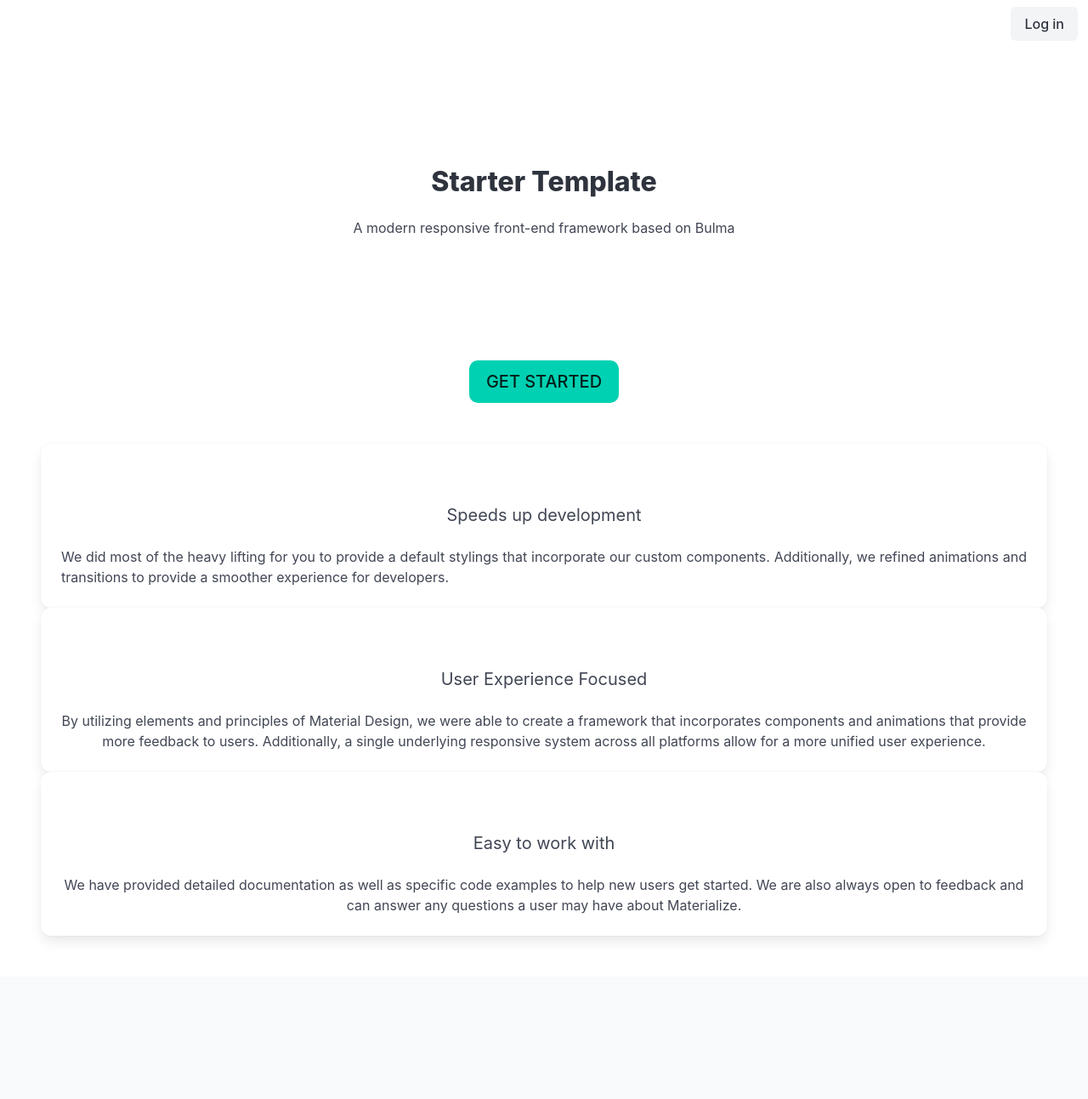
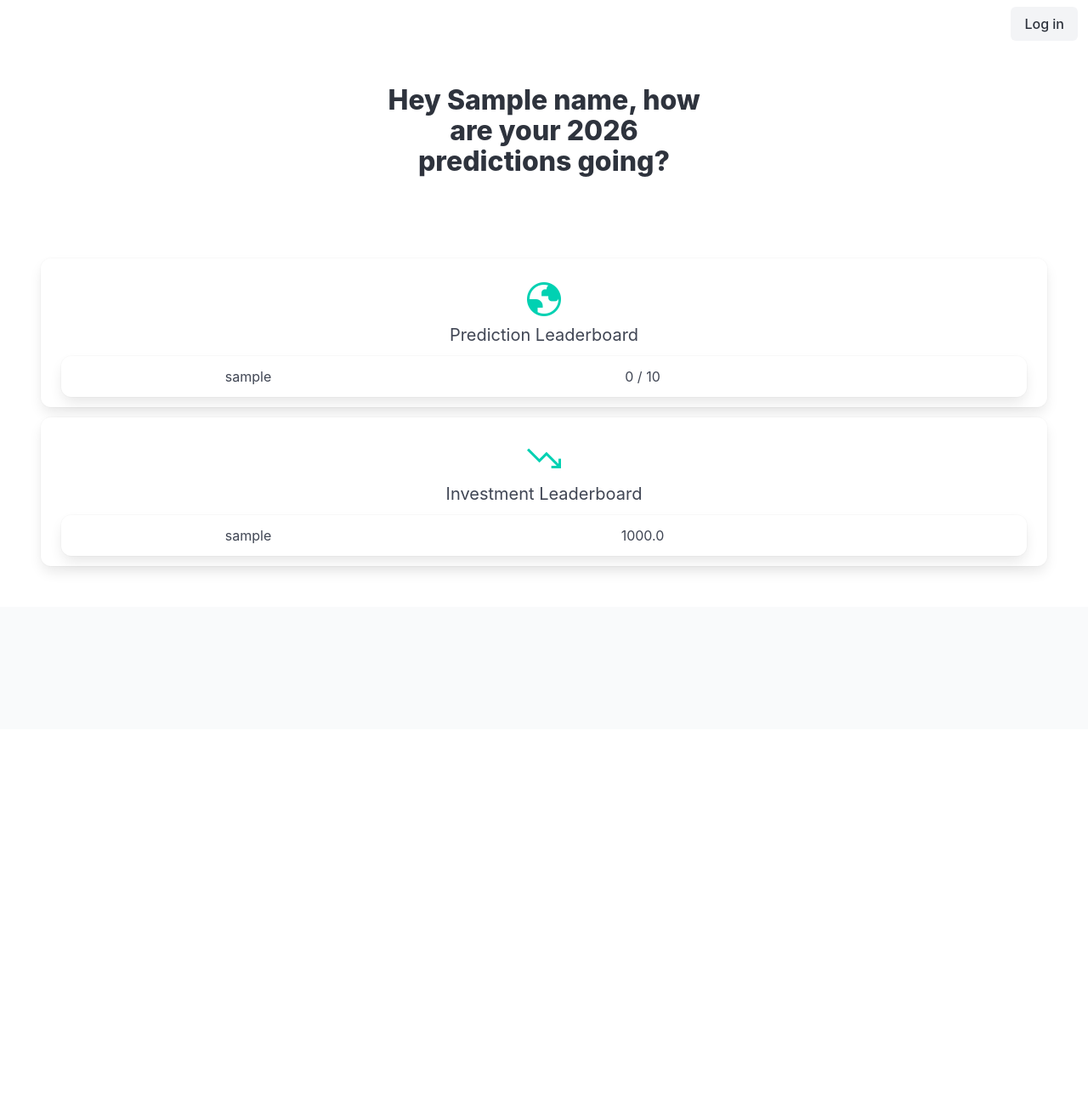
Before and after one commit to Vanpaia/hagenbund, a Flask app: template app/templates/index.html in a window 1280 px wide. Shown: the whole page at 85% size. After the commit the page ends 673 px from the top, so only its background shows below. Run offline with Flask 3, Linux system fonts and the light colour scheme; tables that the repository leaves empty hold one stand-in row (values such as "Sample post"); the template is opened without the code that fills it: values that come from a table or form of the project are taken from there, most other values are stand-ins (such as "Sample title", 1, 10 or a date in 2020); some libraries are stand-ins or nearby versions.

Commit message:
Added Simple Dashboard

```diff
--- a/app/models.py
+++ b/app/models.py
@@ -1,5 +1,8 @@
 from app import db, login
 from flask_login import UserMixin
+from sqlalchemy.ext.hybrid import hybrid_property
+from sqlalchemy.sql.functions import coalesce
+from sqlalchemy import func, select
 from flask import jsonify
 from werkzeug.security import generate_password_hash, check_password_hash
 from datetime import datetime, timezone
@@ -13,6 +16,12 @@ class Category(Enum):
     SCI = "Science/Technology"
     ECO = "Economy/Business"
 
+class PredictionStatus(Enum):
+    PENDING = "pending"
+    VOTING = "voting"
+    SUCCESS = "success"
+    FAILED = "failed"
+
 
 class User(UserMixin, db.Model):
     __tablename__ = "user"
@@ -23,6 +32,51 @@ class User(UserMixin, db.Model):
     is_admin = db.Column(db.Boolean, default=False)
 
     achievements = db.relationship("UserAchievement", back_populates="user")
+    stockpicks = db.relationship("StockPick", back_populates="user")
+    predictions = db.relationship("Prediction", back_populates="author")
+
+    @hybrid_property
+    def total_investment(self) -> int:
+        return round(sum(1000/p.initial_price*p.current_price for p in self.stockpicks), 2)
+
+    @total_investment.inplace.expression
+    @classmethod
+    def _total_investment_expression(cls):
+        return (
+            select(func.sum((1000 / StockPick.initial_price) * StockPick.current_price))
+            .where(StockPick.user_id == cls.id)
+            .label("total_portfolio_value")
+        )
+
+    @hybrid_property
+    def total_prediction_points(self) -> int:
+        return sum(p.points or 0 for p in self.predictions)
+
+    @total_prediction_points.inplace.expression
+    @classmethod
+    def _total_prediction_points_expression(cls):
+        return (
+            select(func.sum(Prediction.points))
+            .where(Prediction.user_id == cls.id)
+            .label("total_points")
+        )
+
+    @hybrid_property
+    def total_achieved_points(self) -> int:
+        # Python logic
+        return sum(p.points or 0 for p in self.predictions if p.status == PredictionStatus.SUCCESS)
+
+    @total_achieved_points.inplace.expression
+    @classmethod
+    def _total_achieved_points_expression(cls):
+        # SQL logic
+        return (
+            select(coalesce(func.sum(Prediction.points), 0))
+            .where(Prediction.user_id == cls.id)
+            .where(Prediction.status == PredictionStatus.SUCCESS)
+            .correlate(cls) # Helps SQLAlchemy understand the relationship in subqueries
+            .label("total_achieved_points")
+        )
 
     def set_password(self, password):
         self.password_hash = generate_password_hash(password)
@@ -63,11 +117,12 @@ class Prediction(db.Model):
     description = db.Column(db.Text, nullable=True)
     category = db.Column(db.Enum(Category), nullable=False)
     created_at = db.Column(db.Date, default= lambda: datetime.now(timezone.utc))
+    status = db.Column(db.Enum(PredictionStatus), default=PredictionStatus.PENDING)
 
     points = db.Column(db.Integer, nullable=True)
     likelihood = db.Column(db.Float, nullable=True)
 
-    author = db.relationship("User", backref="predictions")
+    author = db.relationship("User", back_populates="predictions")
 
     def to_dict(self):
         formatted_date = self.created_at.isoformat() if self.created_at else None
@@ -114,6 +169,8 @@ class StockPick(db.Model):
     initial_price = db.Column(db.Float, nullable=False)
     current_price = db.Column(db.Float, nullable=False)
 
+    user = db.relationship("User", back_populates="stockpicks")
+
     __table_args__ = (
             db.UniqueConstraint('user_id', 'symbol', name='_user_symbol_uc'),
         )
--- /dev/null
+++ b/app/static/js/index.js
@@ -0,0 +1 @@
+// Nothing for now
--- a/app/templates/index.html
+++ b/app/templates/index.html
@@ -3,78 +3,83 @@
 {% block content %}
   <!-- Main Content -->
   <div class="main-content">
-    <section class="hero is-medium is-hero-bar">
+    <section class="hero is-hero-bar">
       <div class="hero-body">
         <div class="container has-text-centered">
-          <p class="title">
-            Starter Template
-          </p>
-          <p class="sub-title">
-            A modern responsive front-end framework based on Bulma
-          </p>
+          <div class="grid">
+            <div class="cell">
+            </div>
+            <div class="cell">
+              <div class="block">
+                <h1 class="title">
+                  Hey {{ name }}, how are your 2026 predictions going?
+                </h1>
               </div>
             </div>
-      <div class="hero-foot">
-        <div class="container has-text-centered">
-          <a class="button is-medium is-primary" href="#">GET STARTED</a>
-        </div
-      </div>
-    </section>
-    <section class="section is-main-section">
-      <div class="tile is-ancestor">
-        <div class="tile is-parent">
-          <div class="card tile is-child">
-            <div class="card-content has-text-centered">
-              <div class="is-widget-icon">
-                <span class="icon has-text-primary is-large">
-                  <i class="mdi mdi-flash mdi-48px"></i>
-                </span>
-              </div>
-              <div class="is-widget-label">
-                <h2 class="subtitle is-spaced">
-                  Speeds up development
-                </h2>
-                <p class="has-text-justified">
-                  We did most of the heavy lifting for you to provide a default stylings that incorporate our custom components. Additionally, we refined animations and transitions to provide a smoother experience for developers.
-                </p>
+            <div class="cell">
             </div>
           </div>
         </div>
       </div>
-        <div class="tile is-parent">
-          <div class="card tile is-child">
+    </section>
+    <section class="section is-main-section">
+      <div class="fixed-grid has-1-cols">
+        <div class="grid">
+          <div class="cell">
+            <div class="card">
               <div class="card-content has-text-centered">
                 <div class="is-widget-icon">
                   <span class="icon has-text-primary is-large">
-                  <i class="mdi mdi-account-multiple mdi-48px"></i>
+                    <span class="material-symbols-outlined" style="font-size: 48px;">
+                      globe
+                    </span>
                   </span>
                 </div>
                 <div class="is-widget-label">
-                <h2 class="subtitle is-spaced has-text-centered">
-                  User Experience Focused
-                </h2>
-                <p>
-                  By utilizing elements and principles of Material Design, we were able to create a framework that incorporates components and animations that provide more feedback to users. Additionally, a single underlying responsive system across all platforms allow for a more unified user experience.
-                </p>
+                  <h2 class="subtitle is-spaced">Prediction Leaderboard</h2>
+                  {% for gentleboy in gentleboys %}
+                    <div id="{{ gentleboy.id }}" class="card">
+                      <div class="columns">
+                        <div class="column is-two-fifths">
+                          <p>{{ gentleboy.user_name }}</p>
+                        </div>
+                        <div class="column is-two-fifths">
+                          <p>{{ gentleboy.total_achieved_points }} / {{ gentleboy.total_prediction_points }}</p>
+                        </div>
+                      </div>
+                    </div>
+                  {% endfor %}
                 </div>
               </div>
             </div>
           </div>
-        <div class="tile is-parent">
-          <div class="card tile is-child">
+
+          <div class="cell">
+            <div class="card">
               <div class="card-content has-text-centered">
                 <div class="is-widget-icon">
                   <span class="icon has-text-primary is-large">
-                  <i class="mdi mdi-settings mdi-48px"></i>
+                    <span class="material-symbols-outlined" style="font-size: 48px;">
+                      trending_down
+                    </span>
                   </span>
                 </div>
+
                 <div class="is-widget-label">
-                <h2 class="subtitle is-spaced">
-                  Easy to work with
-                </h2>
-                <p>
-                  We have provided detailed documentation as well as specific code examples to help new users get started. We are also always open to feedback and can answer any questions a user may have about Materialize.
-                </p>
+                  <h2 class="subtitle is-spaced">Investment Leaderboard</h2>
+                  {% for gentleboy in gentleboys %}
+                    <div id="{{ gentleboy.id }}" class="card">
+                      <div class="columns">
+                        <div class="column is-two-fifths">
+                          <p>{{ gentleboy.user_name }}</p>
+                        </div>
+                        <div class="column is-two-fifths">
+                          <p>{{ gentleboy.total_investment }}</p>
+                        </div>
+                      </div>
+                    </div>
+                  {% endfor %}
+                </div>
               </div>
             </div>
           </div>
@@ -83,3 +88,8 @@
     </section>
   </div>
 {% endblock %}
+
+
+{% block scripts %}
+  <script src="{{ url_for('static', filename='js/index.js') }}"></script>
+{% endblock %}
```
Also changed, not shown: app/main/routes.py (+3 -72 lines), check_user.py (+5 -4 lines), migrations/versions/cdddc2832267_added_prediction_status_to_flag_.py (added, +32 -0 lines), update_prediction.py (added, +10 -0 lines), backup3_devdatabase.db (deleted). Lines whose indentation alone changed are shown as unchanged.
